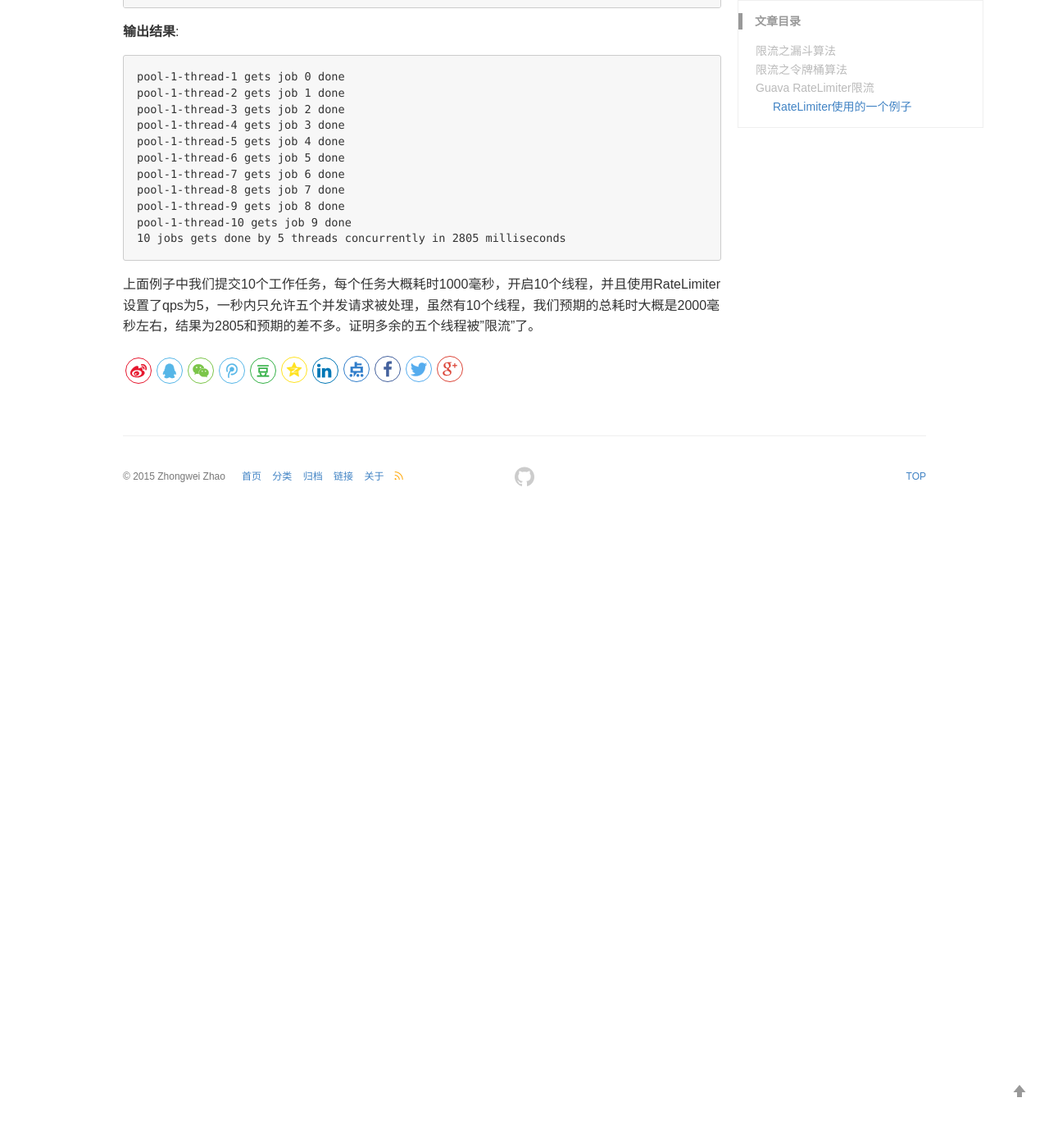
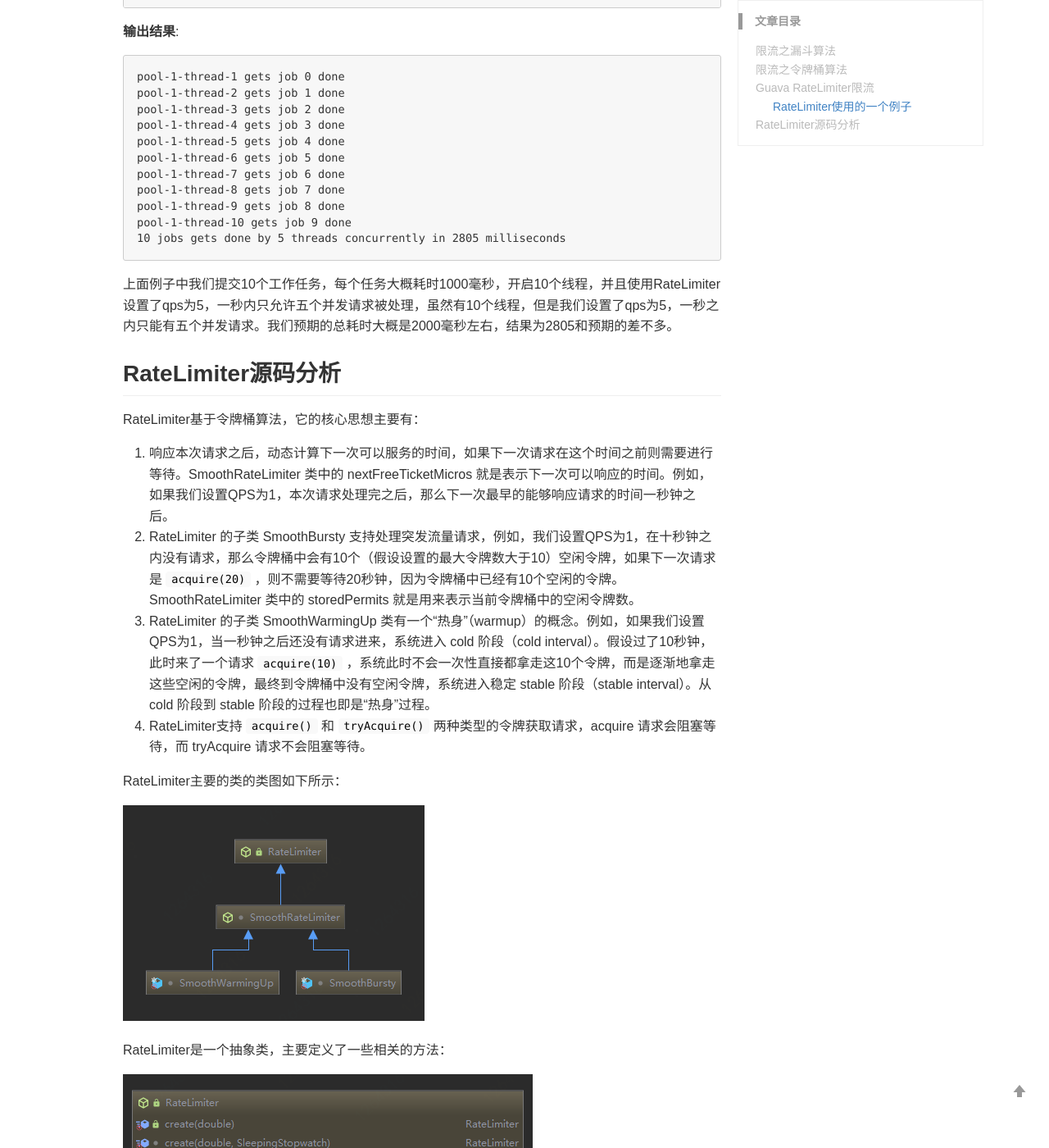
Before and after one commit to zhong0316/zhong0316.github.io, a Jekyll site: the page built from _posts/2019-2-20-Guava RateLimiter限流.md, in a window 1280 px wide and 1400 px high, scrolled down 2495 px. Shown: the whole window at 82% size. Built offline with Jekyll 4.4.1, drawn with Linux system fonts in a browser that asks for light colours; comment, search, counter and statistics services are not loaded; before the commit the page ends 3125 px from its top, so only the background shows below that; some of the changed text lies outside the part shown.

Commit message:
RateLimiter

````diff
--- a/_posts/2019-2-20-Guava RateLimiter限流.md
+++ b/_posts/2019-2-20-Guava RateLimiter限流.md
@@ -82,4 +82,24 @@ pool-1-thread-10 gets job 9 done
 10 jobs gets done by 5 threads concurrently in 2805 milliseconds
 ```
 
-上面例子中我们提交10个工作任务，每个任务大概耗时1000毫秒，开启10个线程，并且使用RateLimiter设置了qps为5，一秒内只允许五个并发请求被处理，虽然有10个线程，我们预期的总耗时大概是2000毫秒左右，结果为2805和预期的差不多。证明多余的五个线程被"限流"了。
+上面例子中我们提交10个工作任务，每个任务大概耗时1000毫秒，开启10个线程，并且使用RateLimiter设置了qps为5，一秒内只允许五个并发请求被处理，虽然有10个线程，但是我们设置了qps为5，一秒之内只能有五个并发请求。我们预期的总耗时大概是2000毫秒左右，结果为2805和预期的差不多。
+
+## RateLimiter源码分析
+RateLimiter基于令牌桶算法，它的核心思想主要有：
+1. 响应本次请求之后，动态计算下一次可以服务的时间，如果下一次请求在这个时间之前则需要进行等待。SmoothRateLimiter 类中的 nextFreeTicketMicros 就是表示下一次可以响应的时间。例如，如果我们设置QPS为1，本次请求处理完之后，那么下一次最早的能够响应请求的时间一秒钟之后。
+2. RateLimiter 的子类 SmoothBursty 支持处理突发流量请求，例如，我们设置QPS为1，在十秒钟之内没有请求，那么令牌桶中会有10个（假设设置的最大令牌数大于10）空闲令牌，如果下一次请求是 `acquire(20)` ，则不需要等待20秒钟，因为令牌桶中已经有10个空闲的令牌。SmoothRateLimiter 类中的 storedPermits 就是用来表示当前令牌桶中的空闲令牌数。
+3. RateLimiter 的子类 SmoothWarmingUp 类有一个“热身”（warmup）的概念。例如，如果我们设置QPS为1，当一秒钟之后还没有请求进来，系统进入 cold 阶段（cold interval）。假设过了10秒钟，此时来了一个请求 `acquire(10)` ，系统此时不会一次性直接都拿走这10个令牌，而是逐渐地拿走这些空闲的令牌，最终到令牌桶中没有空闲令牌，系统进入稳定 stable 阶段（stable interval）。从 cold 阶段到 stable 阶段的过程也即是“热身”过程。
+4. RateLimiter支持 `acquire()` 和 `tryAcquire()` 两种类型的令牌获取请求，acquire 请求会阻塞等待，而 tryAcquire 请求不会阻塞等待。
+
+
+RateLimiter主要的类的类图如下所示：
+
+![RateLimiter类图]({{ site.url }}/images/posts/java/RateLimiter类图.png)
+
+RateLimiter是一个抽象类，主要定义了一些相关的方法：
+
+![RateLimiter主要方法]({{ site.url }}/images/posts/java/RateLimiter主要方法.png)
+
+`create(double)` 和 `create(double, SleepingStopWatch)` 用于创建 SmoothBursty 类，它是 RateLimiter 的子类，后面会详细讲解。
+
+`create(double, long, TimeUnit)` 和 `create(double, long, TimeUnit, double, SleepingStopWatch)` 用于创建 SmoothWarmingUp 类，它是 RateLimiter 的另一个子类。
````
Also changed, not shown: other parts of _posts/2019-2-20-Guava RateLimiter限流.md (+1 -1 lines), _posts/2018-3-7-CAS原子操作以及其在Java中的应用.md (+1 -1 lines), images/posts/java/RateLimiter主要方法.png (added), images/posts/java/RateLimiter类图.png (added).
